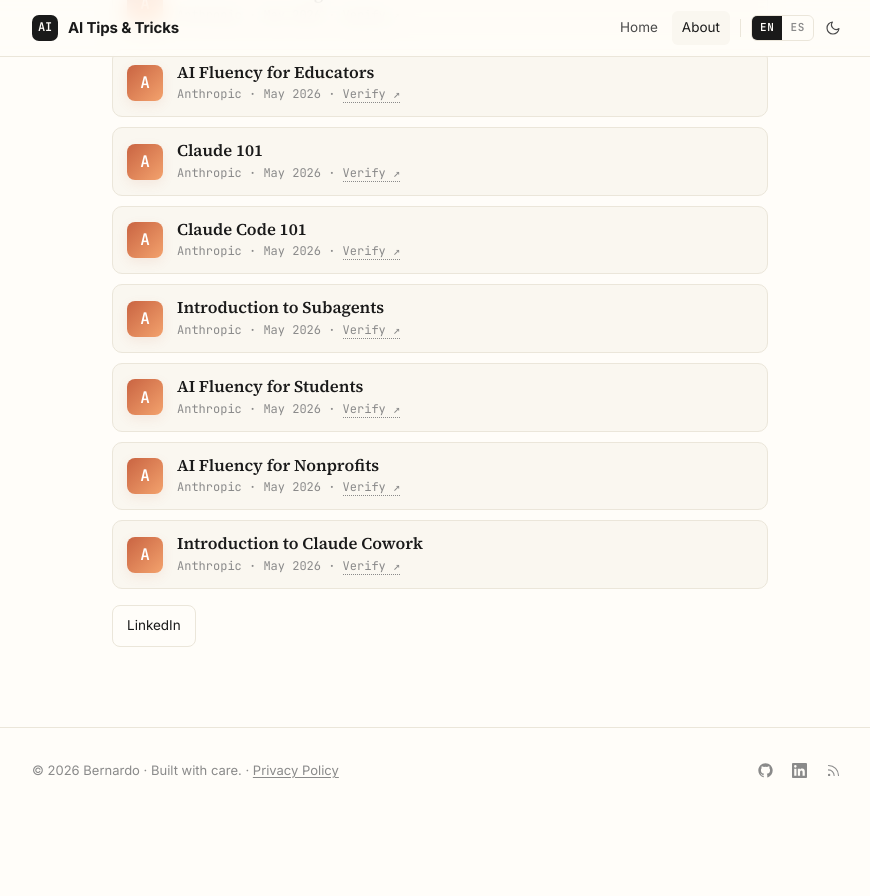
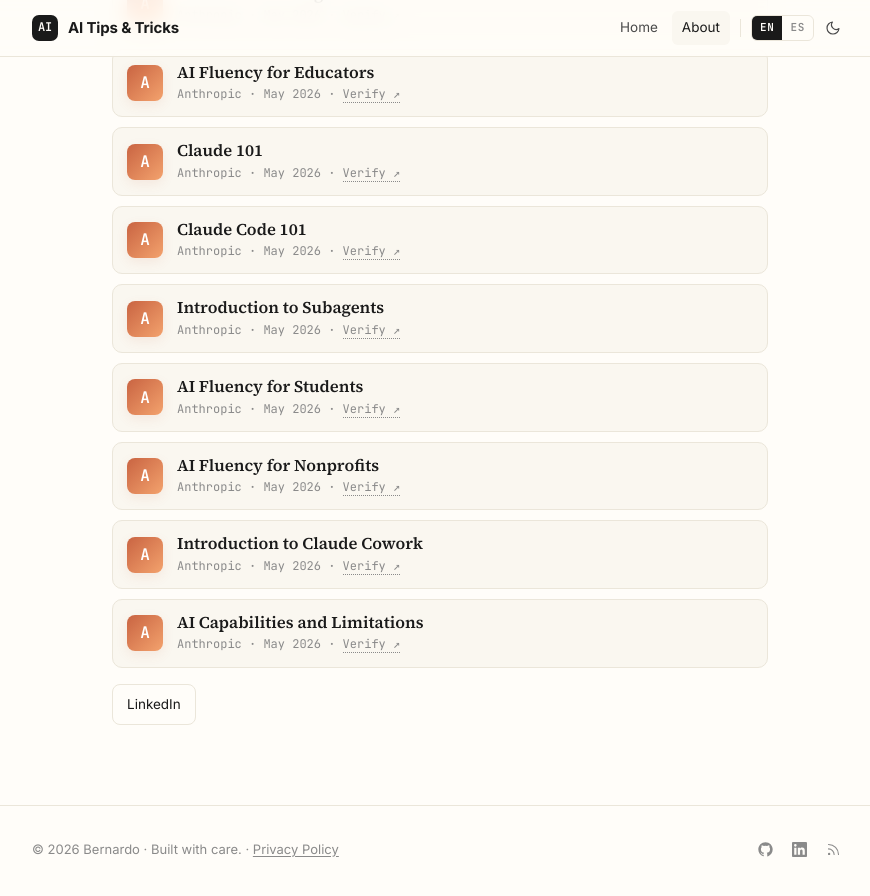
Before and after one commit to bernardosecades/bernardosecades.github.io, a Jekyll site: the page built from en/about.md, in a window 1280 px wide and 900 px high, scrolled down 1031 px. Shown: the top 896 px of the window, without its empty margins (200-1070 px from the left). Built offline with Jekyll 4.4.1, drawn with Linux system fonts in a browser that asks for light colours; before the commit the page ends 1853 px from its top, so only the background shows below that.

Commit message:
new certificate

```diff
--- a/en/about.md
+++ b/en/about.md
@@ -97,6 +97,13 @@
           <span class="cert-sub">Anthropic · May 2026 · <a href="https://verify.skilljar.com/c/m7awsup6jyuv" target="_blank" rel="noopener">Verify ↗</a></span>
         </div>
       </li>
+      <li class="cert-item">
+        <span class="cert-badge" aria-hidden="true">A</span>
+        <div class="cert-meta">
+          <a class="cert-title" href="https://verify.skilljar.com/c/bqnq2nedqrok" target="_blank" rel="noopener">AI Capabilities and Limitations</a>
+          <span class="cert-sub">Anthropic · May 2026 · <a href="https://verify.skilljar.com/c/bqnq2nedqrok" target="_blank" rel="noopener">Verify ↗</a></span>
+        </div>
+      </li>
     </ul>
   </section>
 
```
Also changed, not shown: es/about.md (+7 -0 lines).
